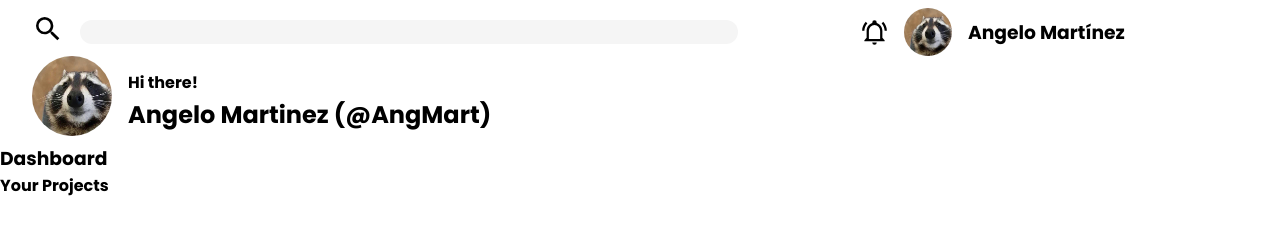
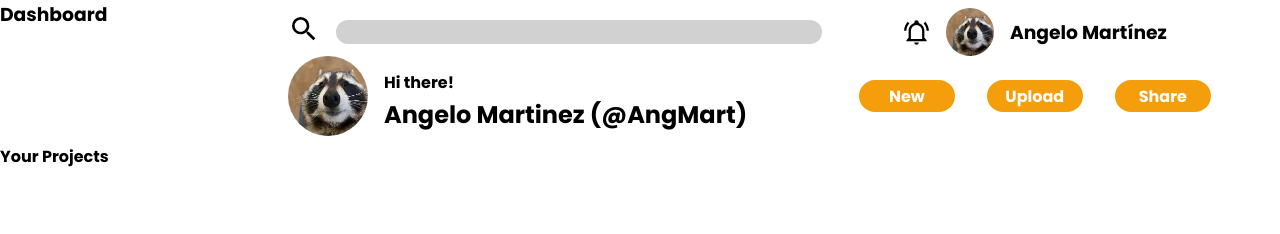
Before and after one commit to AngeloDiMortimer/Project-Admin-Dashboard, a plain HTML site: page index.html in a window 1280 px wide. Drawn offline with Linux system fonts and the light colour scheme.

Commit message:
finished header by adding buttons container

```diff
--- a/index.html
+++ b/index.html
@@ -28,7 +28,12 @@
             <p class="hi-para">Hi there!</p>
             <p class="main-user-name">Angelo Martinez (@AngMart)</p>
         </div>
-        <div class="btns-container"></div>
+
+        <div class="btns-container">
+            <button class="btn-header">New</button>
+            <button class="btn-header">Upload</button>
+            <button class="btn-header">Share</button>
+        </div>
     </header>
 
     <nav class="sidebar">
--- a/style.css
+++ b/style.css
@@ -3,6 +3,13 @@
     padding: 0;
     box-sizing: border-box;
     font-family: 'Poppins', sans-serif;
+}
+
+body {
+    min-height: 100vh;
+    margin: 0;
+    display: grid;
+    grid-template: auto 4fr/ 1fr 4fr;
 }
 
 /* Header */
@@ -31,7 +38,7 @@
     flex: 1;
     border-radius: 20px;
     border: none;
-    background-color: whitesmoke;
+    background-color: rgb(209, 209, 209);
     height: 1.5rem;
 }
 
@@ -61,7 +68,7 @@
     cursor: pointer;
 }
 
-/* */
+/* Welcome Container */
 
 .welcome-container {
     display: grid;
@@ -90,3 +97,30 @@
     font-weight: bold;
     align-self: flex-start;
 }
+
+/* Buttons container */
+
+.btns-container {
+    display: flex;
+    align-items: center;
+    justify-content: center;
+    gap: 2rem;
+}
+
+.btn-header {
+    cursor: pointer;
+    color: white;
+    background-color: #f59e0b;
+    border: none;
+    width: 6rem;
+    height: 2rem;
+    font-weight: bold;
+    border-radius: 20px;
+    font-size: 1rem;
+}
+
+.btns-container button:active {
+    transform: scale(0.97);
+}
+
+/* End of Header */
```
Also changed, not shown: images/raccoon-clip.svg (added).
